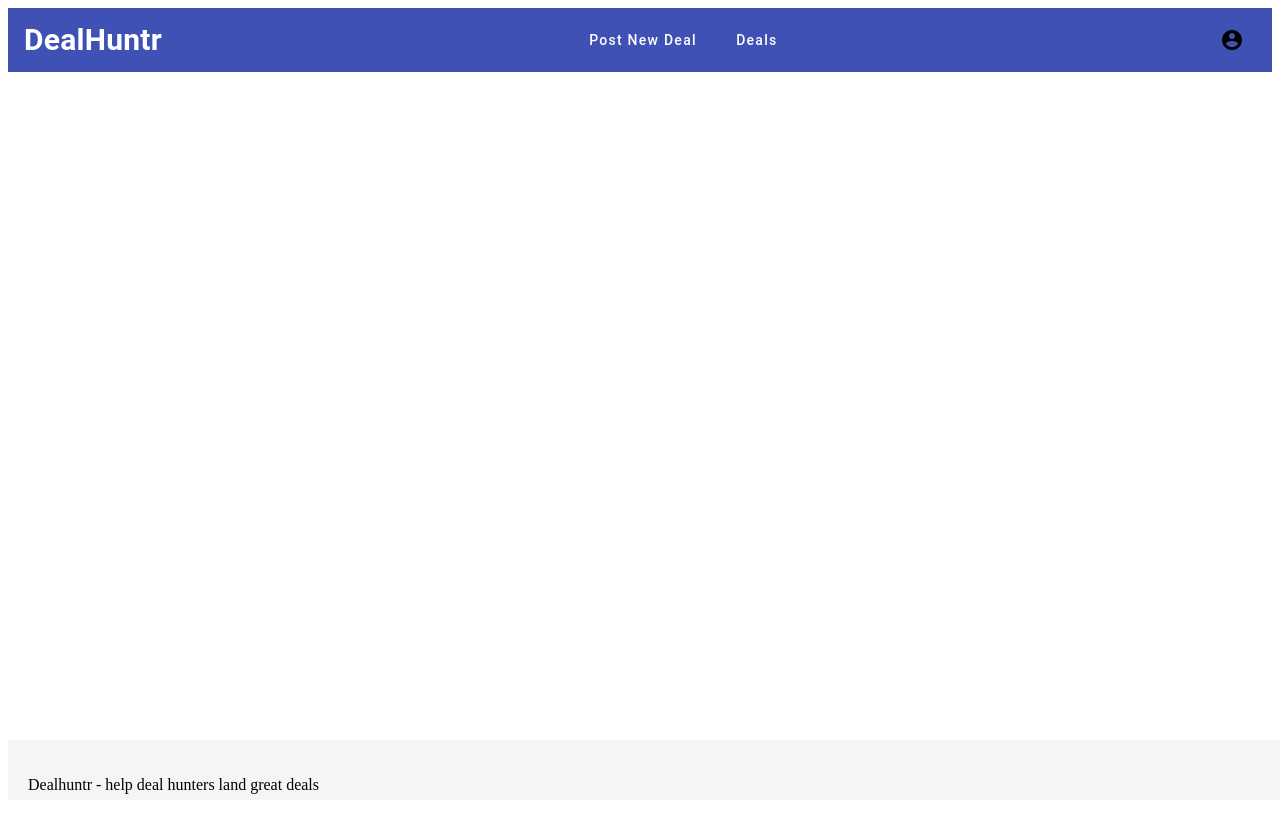
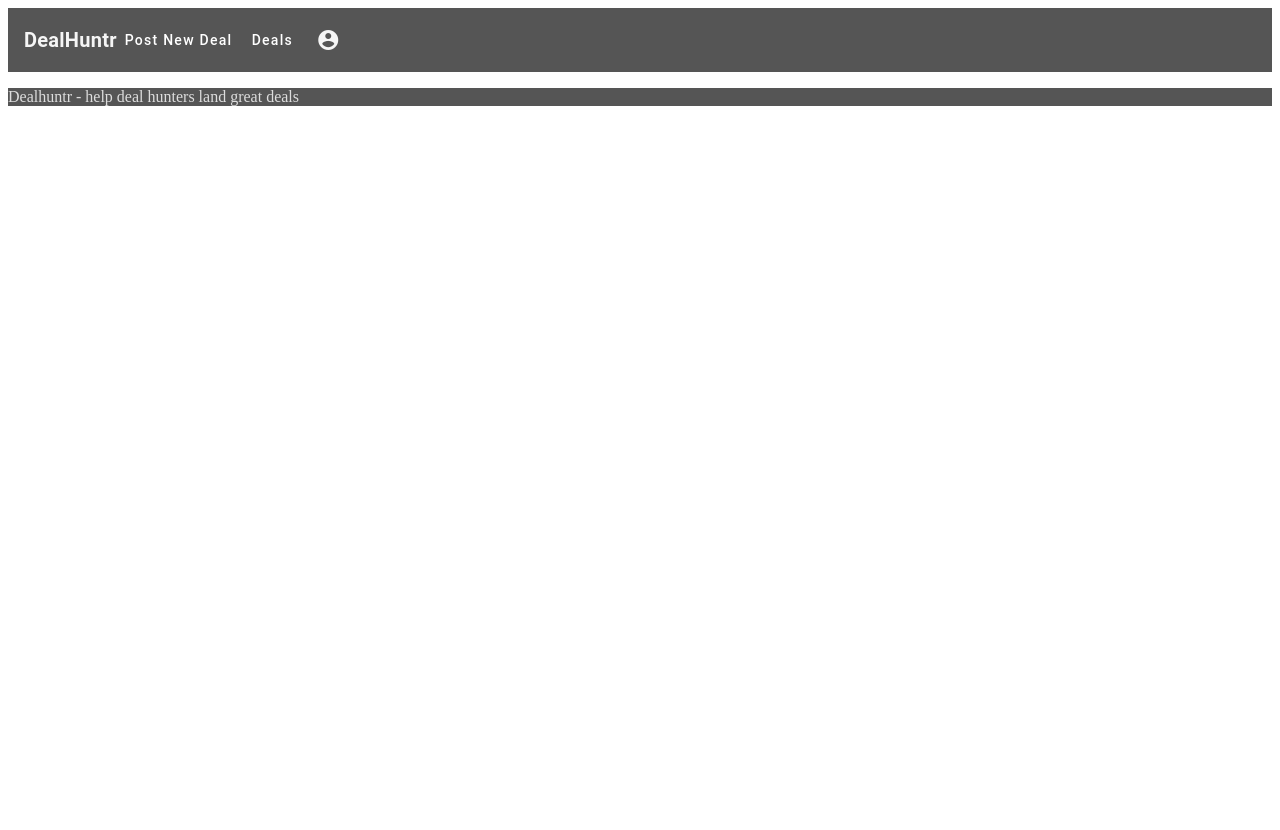
Before and after one commit to waterproofpatch/dealhunter, an Angular app: page /profile in a window 1280 px wide. After the commit the page ends 800 px from the top, so only its background shows below. Built offline with nearby package versions, Linux system fonts and the light colour scheme.

Commit message:
truncate

```diff
--- a/src/app/app.component.css
+++ b/src/app/app.component.css
@@ -1,30 +1,26 @@
-.logo {
-	font-size: 1.5em;
-	font-weight: bold;
+body {
+	background-color: #333;
+	color: #f5f5f5;
 }
 
-.spacer {
-	flex: 1 1 auto;
+.toolbar {
+	background-color: #555;
 }
 
-button {
-	margin-left: 20px;
-	color: white;
+.toolbar-button {
+	color: #f5f5f5;
+}
+
+.logo {
+	font-weight: bold;
+	color: #f5f5f5;
 }
 
 .footer {
-	position: absolute;
-	bottom: 0;
-	width: 100%;
-	height: 60px;
-	background-color: #f5f5f5;
+	background-color: #555;
+	color: #f5f5f5;
 }
 
-.container {
-	padding: 20px;
+.text-muted {
+	color: #ddd;
 }
-
-.toolbar-button {
-	color: black;
-	/* Or any color you prefer */
-}
--- a/src/app/app.component.html
+++ b/src/app/app.component.html
@@ -1,4 +1,4 @@
-<mat-toolbar color="primary">
+<mat-toolbar color="primary" class="toolbar">
   <mat-toolbar-row>
     <span class="logo">DealHuntr</span>
     <span class="spacer"></span>
```
Also changed, not shown: 1 other file (tests, documents, lock files or other folders).
